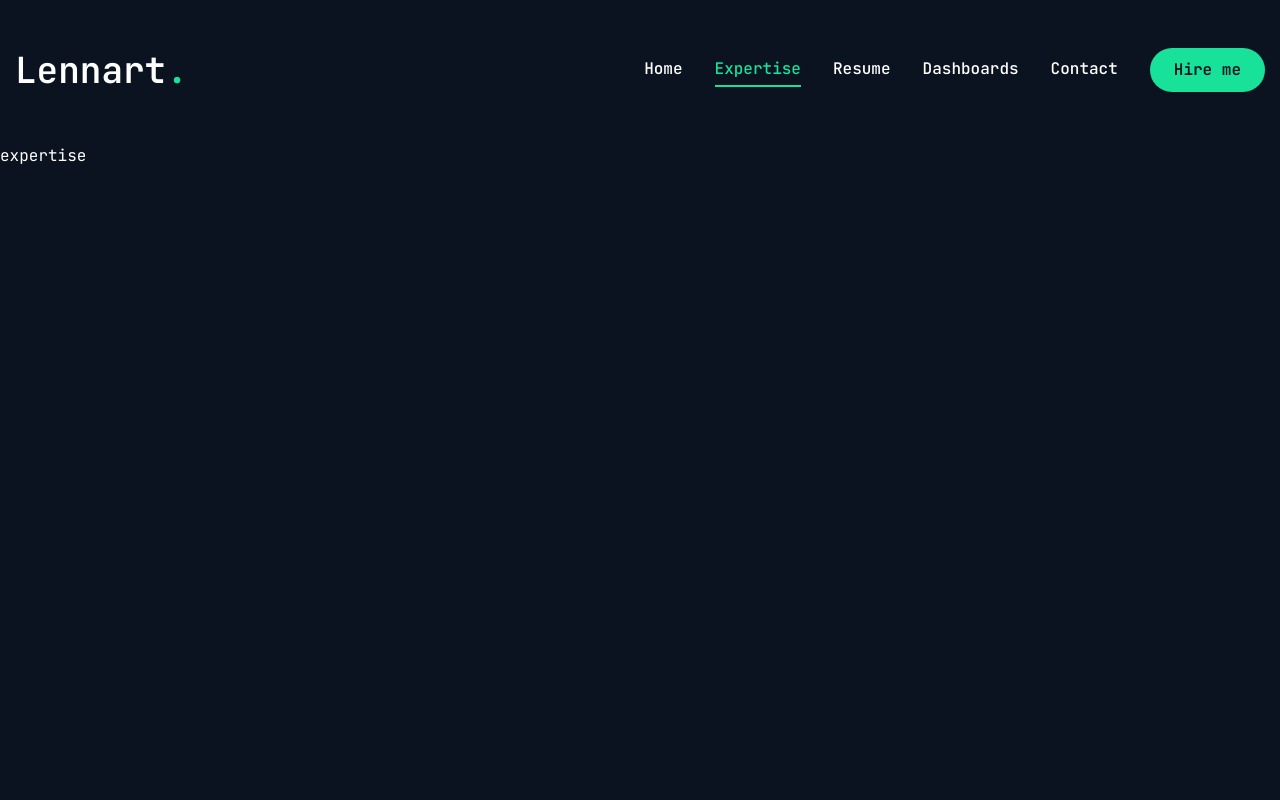
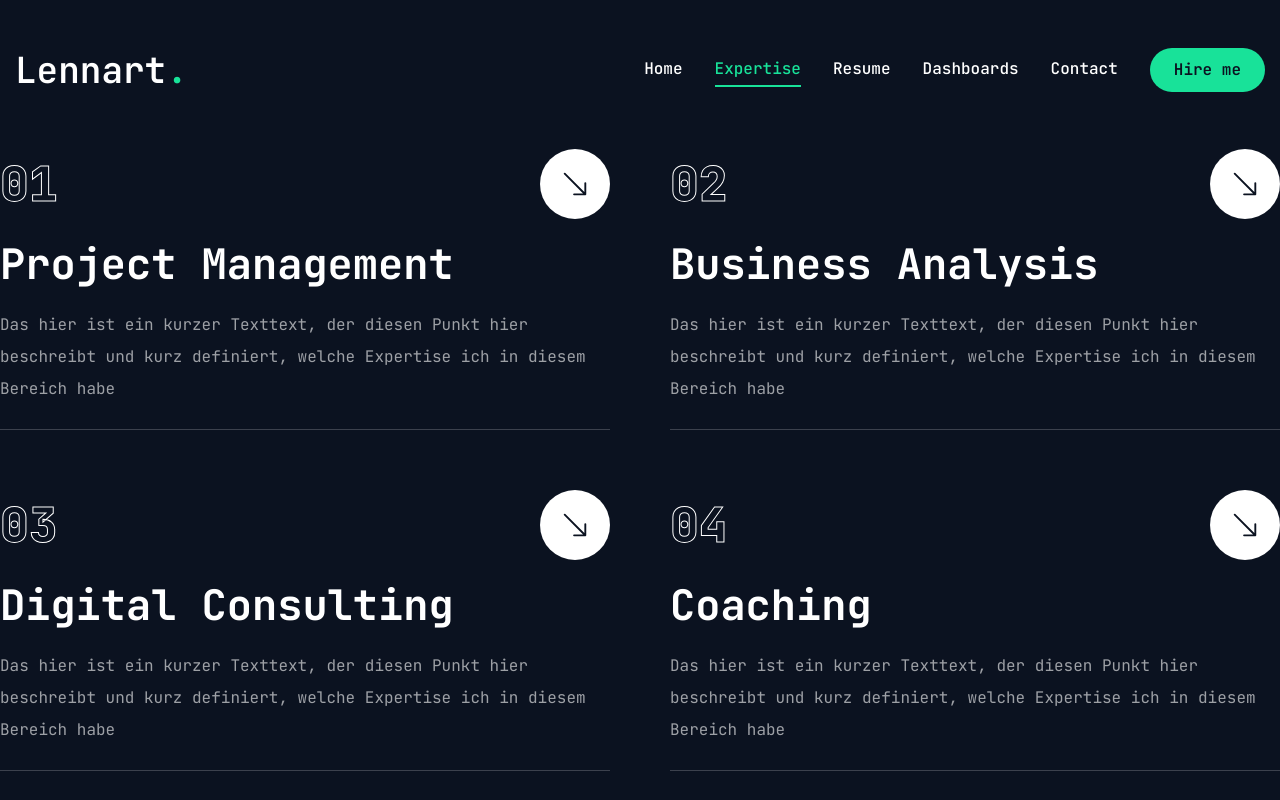
Before and after one commit to Helvardt/portfolio, a Next.js app: page /expertise in a window 1280 px wide. Built offline with nearby package versions, Linux system fonts and the light colour scheme.

Commit message:
expertise page add

```diff
--- a/src/app/expertise/page.jsx
+++ b/src/app/expertise/page.jsx
@@ -1,7 +1,79 @@
-import React from 'react'
+"use client";
 
-const expertise = () => {
-  return <div>expertise</div>
-  };
+import { BsArrowDownRight } from "react-icons/bs";
+import Link from "next/link";
+import { motion } from "framer-motion";
 
-export default expertise;
+const expertiseItems = [
+  {
+    num: "01",
+    title: "Project Management",
+    description:
+      "Das hier ist ein kurzer Texttext, der diesen Punkt hier beschreibt und kurz definiert, welche Expertise ich in diesem Bereich habe",
+    href: "#",
+  },
+  {
+    num: "02",
+    title: "Business Analysis",
+    description:
+      "Das hier ist ein kurzer Texttext, der diesen Punkt hier beschreibt und kurz definiert, welche Expertise ich in diesem Bereich habe",
+    href: "#",
+  },
+  {
+    num: "03",
+    title: "Digital Consulting",
+    description:
+      "Das hier ist ein kurzer Texttext, der diesen Punkt hier beschreibt und kurz definiert, welche Expertise ich in diesem Bereich habe",
+    href: "#",
+  },
+  {
+    num: "04",
+    title: "Coaching",
+    description:
+      "Das hier ist ein kurzer Texttext, der diesen Punkt hier beschreibt und kurz definiert, welche Expertise ich in diesem Bereich habe",
+    href: "#",
+  },
+];
+
+const Expertise = () => {
+  return (
+    <section className="min-h-[80vh] flex flex-col justify-center py-12 xl:py-0">
+      <div className="mx-auto">
+        <motion.div
+          initial={{ opacity: 0 }}
+          animate={{
+            opacity: 1,
+            transition: { delay: 2.4, duration: 0.4, ease: "easeIn" },
+          }}
+          className="grid grid-cols-1 md:grid-cols-2 gap-[60px]"
+        >
+          {expertiseItems.map((item) => (
+            <div
+              key={item.num}
+              className="flex-1 flex flex-col justify-center gap-6 group"
+            >
+              {/* top */}
+              <div className="w-full flex items-center justify-between">
+                <div className="text-5xl font-extrabold text-outline text-transparent group-hover:text-outline-hover transition-all duration-500">{item.num}</div>
+                <Link href={item.href} className="w-[70px] h-[70px] rounded-full bg-white group-hover:bg-accent transition-all duration-500 flex justify-center items-center hover:-rotate-45">
+                  <BsArrowDownRight className="text-primary text-3xl" />
+                </Link>
+              </div>
+
+              {/* title */}
+              <h2 className="text-[42px] font-bold leading-none text-white group-hover:text-accent transition-all duration-500" >{item.title}</h2>
+
+              {/* description */}
+              <p className="!text-white/60">{item.description}</p>
+
+              {/* border */}
+              <div className="border-b border-white/20 w-full" />
+            </div>
+          ))}
+        </motion.div>
+      </div>
+    </section>
+  );
+};
+
+export default Expertise;
--- a/src/app/globals.css
+++ b/src/app/globals.css
@@ -1,4 +1,5 @@
 @import "tailwindcss";
+@import "tailwindcss/utilities";
 @config "../../tailwind.config.cjs";
 
 @layer base {
@@ -13,4 +14,10 @@
   .h3 {
     @apply text-[20px] xl:text-[24px] leading-[1.1] font-semibold;
   }
+  .text-outline {
+  -webkit-text-stroke: 1px #ffffff;
 }
+.text-outline-hover {
+  -webkit-text-stroke: 1px #00ff99;
+}
+}
--- a/src/app/resume/page.jsx
+++ b/src/app/resume/page.jsx
@@ -1,6 +1,6 @@
 import React from 'react'
 
-const resume = () => {
+const esume = () => {
   return <div>resume page</div>
   };
 
--- a/src/components/Photo.jsx
+++ b/src/components/Photo.jsx
@@ -10,12 +10,12 @@
         <motion.div
         initial={{opacity: 0}} animate={{opacity: 1, transition: {delay: 2.4, duration: 0.4, ease:"easeInOut"}}}
         className="w-[298px] h-[298px] xl:w-[498px] xl:h-[498px] mix-blend-lighten absolute">
-            <Image src="/assets/Photo.jpg" priority quality={100} fill alt="" className="object-contain" />
+            <Image src="/assets/Photo.png" priority quality={100} fill alt="" className="object-contain" />
         </motion.div>
 
         {/* circle */}
         <motion.svg
-        className="w-[300px] xl:w-[560px] h-[300px] xl:h-[506px]"
+        className="w-[298px] xl:w-[560px] h-[298px] xl:h-[560px]"
         fill="transparent"
         viewBox="0 0 506 506"
         xlns="http://www.w3.org/2000/svg"
```
Also changed, not shown: 1 other file (tests, documents, lock files or other folders).
